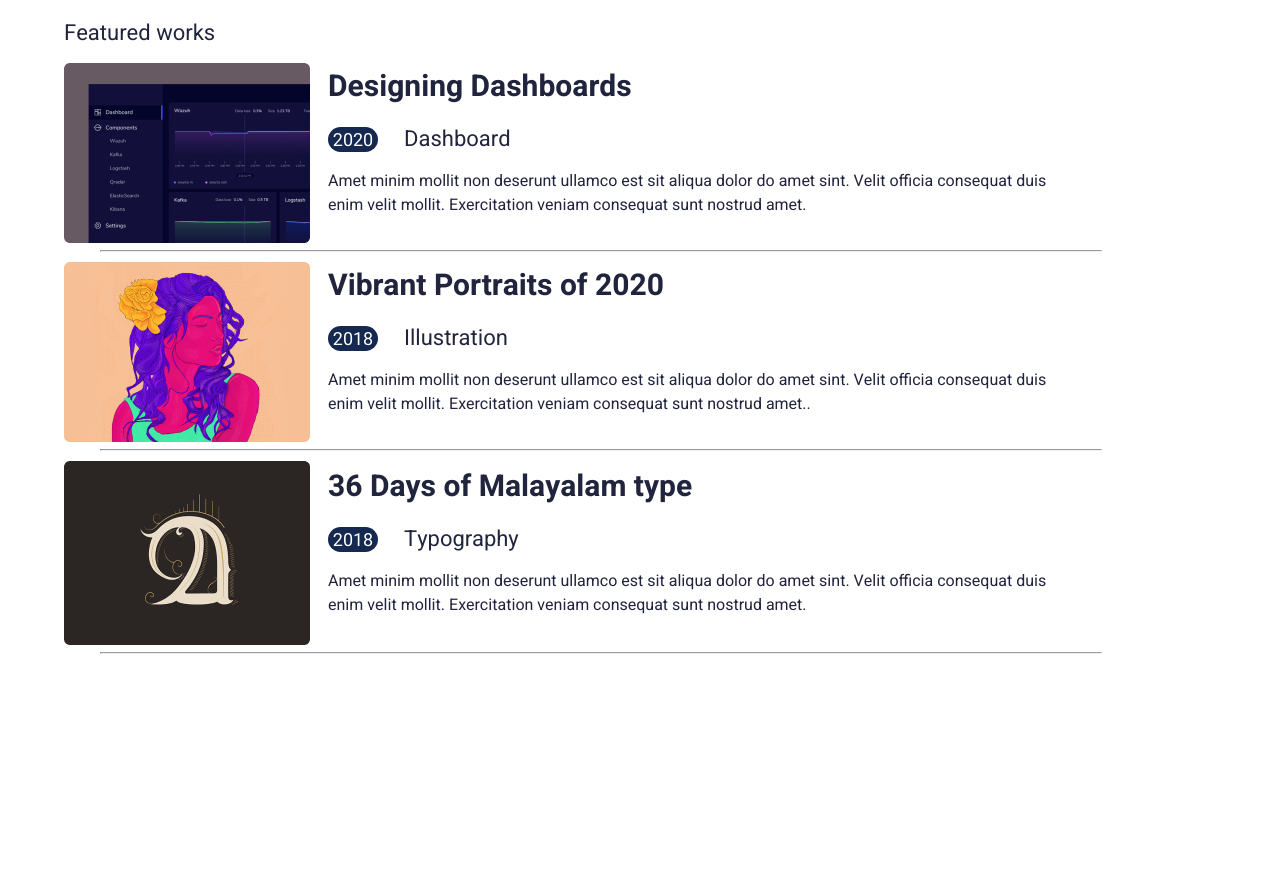
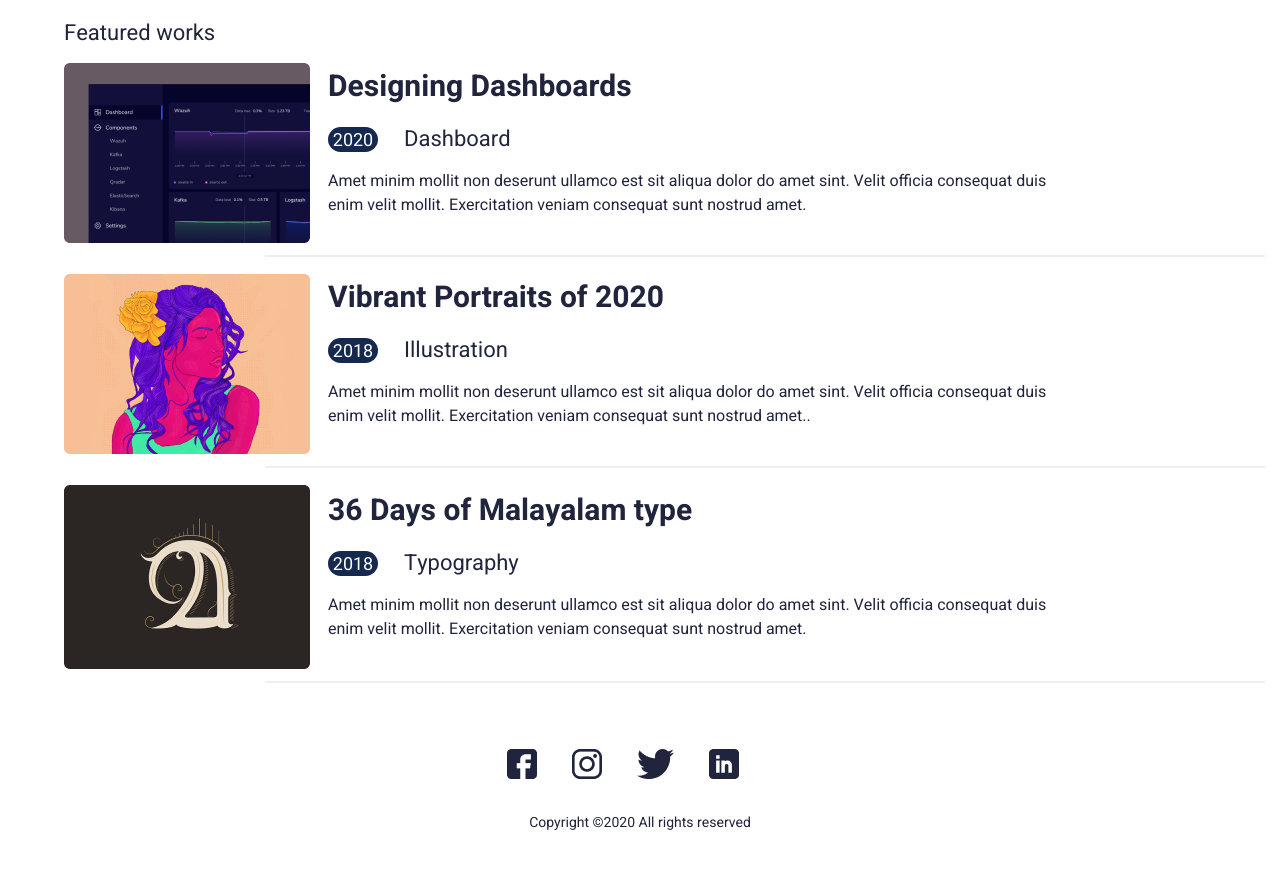
Before and after one commit to GmMamunH/PortfolioWebsiteUiDesign, a plain HTML site: page index.html in a window 1280 px wide. Shown: the part 886-1768 px from the top of the page. Before the commit the page ends 1550 px from the top, so only its background shows below. Drawn offline with Linux system fonts and the light colour scheme.

Commit message:
Add files via upload
Add New Items

```diff
--- a/index.html
+++ b/index.html
@@ -115,13 +115,14 @@
 
         </div>
 
+        </div>
+       </div>
     </div>
+
 </div>
-    </div>
-</div>
+<img class="hr" src="image/Vector 13.png">
 
-<hr class="hr">
-
+<!-- s4 1st end -->
 <div class="section4">
     <div class="container">
 
@@ -147,9 +148,9 @@
 </div>
 </div>
 
-<hr class="hr">
+<img class="hr" src="image/Vector 13.png">
 
-
+<!-- s4 2nd end -->
 
 <div class="section4">
     <div class="container">
@@ -170,7 +171,33 @@
         </div>
 
 </div>
-<hr class="hr">
+
+<img class="hr" src="image/Vector 13.png">
+<!-- s4 3rd end -->
+<!-- section4 end -->
+
+<div class="footer">
+    <div class="container">
+        <div class="fmain-menu">
+            <ul>
+            <li> <a href="" >  <img class="fl" src="image/fb.png">  </a></li>
+
+            </li><a href="" >  <img class="fl"  src="image/insta.png">  </a></li>
+
+            </li><a href="" >  <img class="fl"  src="image/Group.png">  </a></li>
+
+           </li><a href="" >  <img class="fl"  src="image/Linkedin.png">  </a></li>
+        </ul>
+
+
+
+         <div>
+            <p class="ft">  Copyright ©2020 All rights reserved  </p>
+         </div>
+        </div>
+    </div>
+</div>
+
 
 
 </body>
--- a/style.css
+++ b/style.css
@@ -17,7 +17,7 @@
 
  }
 
- .header .container, .section2 .container, .section3 .container, .section4 .container {
+.header .container, .section2 .container, .section3 .container, .section4 .container{
    display: flex;
    justify-content: space-between;
    align-items: center;
@@ -101,6 +101,7 @@
 .s3{
   margin-right: 148px;
  }
+
 .s3c{
   background: #EDF7FA;
   margin-top: 78px;
@@ -244,8 +245,39 @@ margin-right: 148px;
 
 .hr{
   width: 1000px;
-margin-left: 100px;
+  margin-left: 265px;
   margin-bottom: 10px;
 }
 
 /* section4 end */
+
+
+
+.footer .container{
+  justify-content: center;
+  align-items: center;
+  height: 182px;
+
+}
+
+.fmain-menu ul{
+  display: flex;
+
+}
+
+
+.fl{
+  padding: 0px 35px 0px 0px;
+  justify-content: center;
+}
+
+.ft{
+  color: var(--dark, #21243D);
+  text-align: center;
+  font-size: 14px;
+  font-family: Heebo;
+  font-style: normal;
+  font-weight: 400;
+  line-height: normal;
+  margin-top: 26px;
+}
```
Also changed, not shown: image/Group.png (added), image/Linkedin.png (added), image/Vector 13.png (added), image/fb.png (added), image/insta.png (added). Lines whose indentation alone changed are shown as unchanged.
